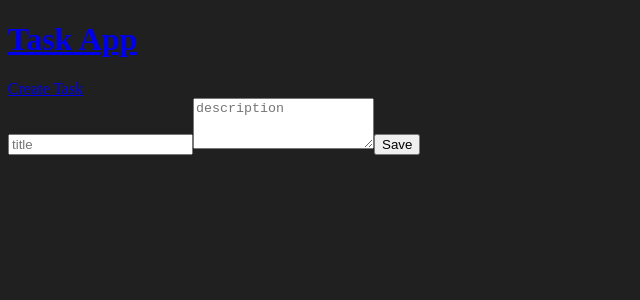
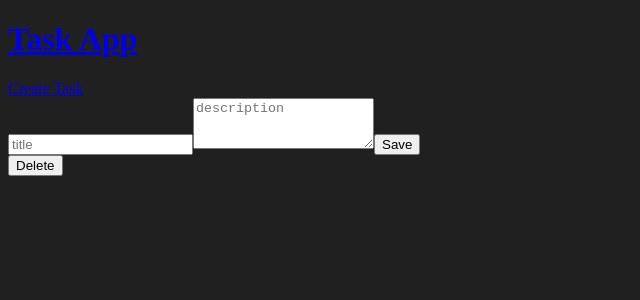
Before and after one commit to facuzavaleta/django-crud-react, a React (Vite) app in the folder client/: page /tasks/1 in a window 1280 px wide. Shown: the top 300 px of the page, without its empty margins (0-640 px from the left). Built offline with nearby package versions, Linux system fonts and the light colour scheme.

Commit message:
agregado el boton delete task, funcionando

```diff
--- a/client/src/api/tasks.api.js
+++ b/client/src/api/tasks.api.js
@@ -7,3 +7,5 @@
 export const getAllTasks = () => tasksApi.get("/")
 
 export const createTask = (task) => tasksApi.post("/", task)
+
+export const deleteTask = (id) => tasksApi.delete(`/${id}`)
--- a/client/src/pages/TaskFormPage.jsx
+++ b/client/src/pages/TaskFormPage.jsx
@@ -1,12 +1,14 @@
 import {useForm} from "react-hook-form";
-import {createTask} from "../api/tasks.api";
-import {useNavigate} from "react-router-dom";
+import {createTask, deleteTask} from "../api/tasks.api";
+import {useNavigate, useParams} from "react-router-dom";
 
 export function TaskFormPage() {
 
   const {register, handleSubmit, formState: {errors}} = useForm()
 
   const navigate = useNavigate()
+  const params = useParams()
+  console.log(params)
 
   const onSubmit = handleSubmit(async data => {
     const res = await createTask(data)
@@ -28,6 +30,19 @@
 
           <button>Save</button>
         </form>
+
+        {params.id && (
+          <button
+            onClick={async () => {
+            const accepted = window.confirm('are you sure?')
+              if (accepted) {
+                await deleteTask(params.id)
+                navigate('/tasks')
+              }
+            }}>
+          Delete
+          </button>
+        )}
       </div>
     )
   }
```
Also changed, not shown: 1 other file (tests, documents, lock files or other folders).
